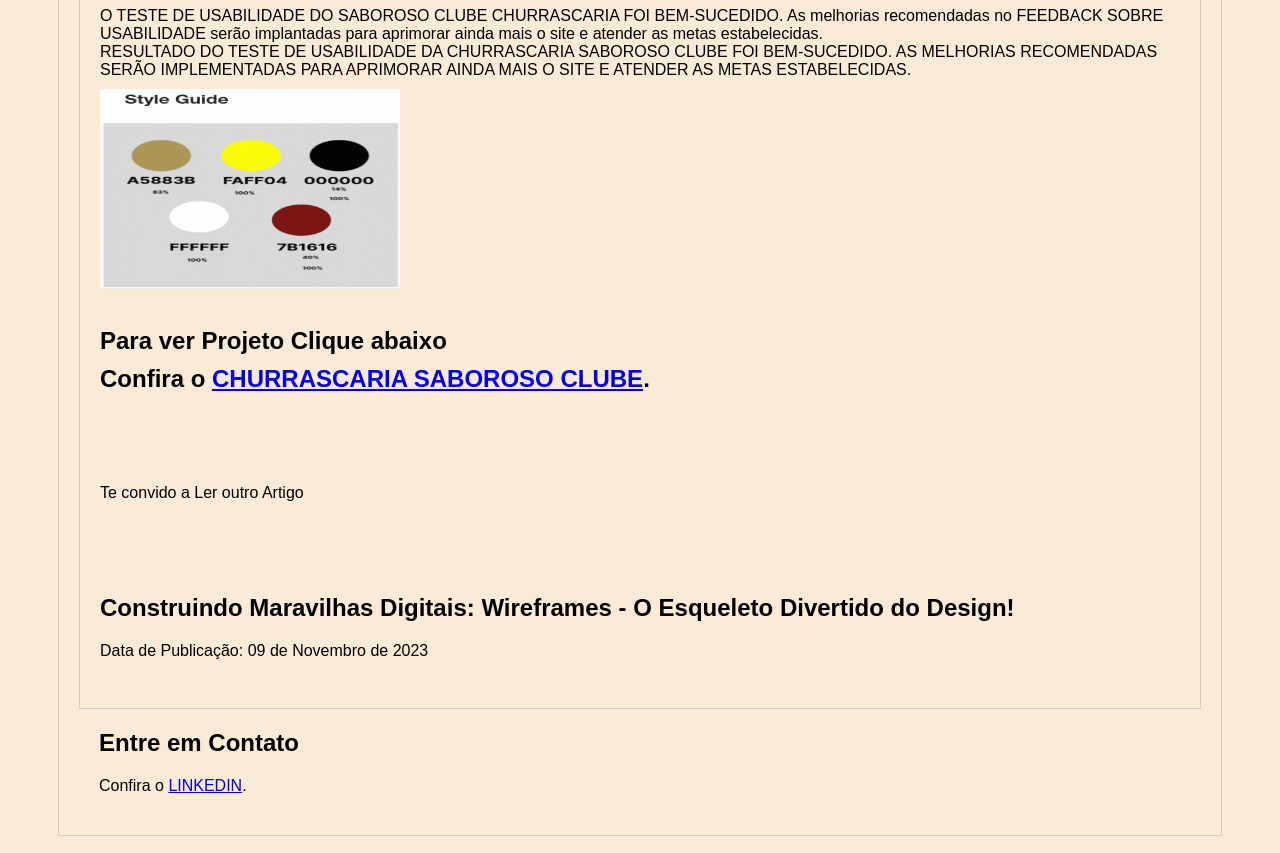
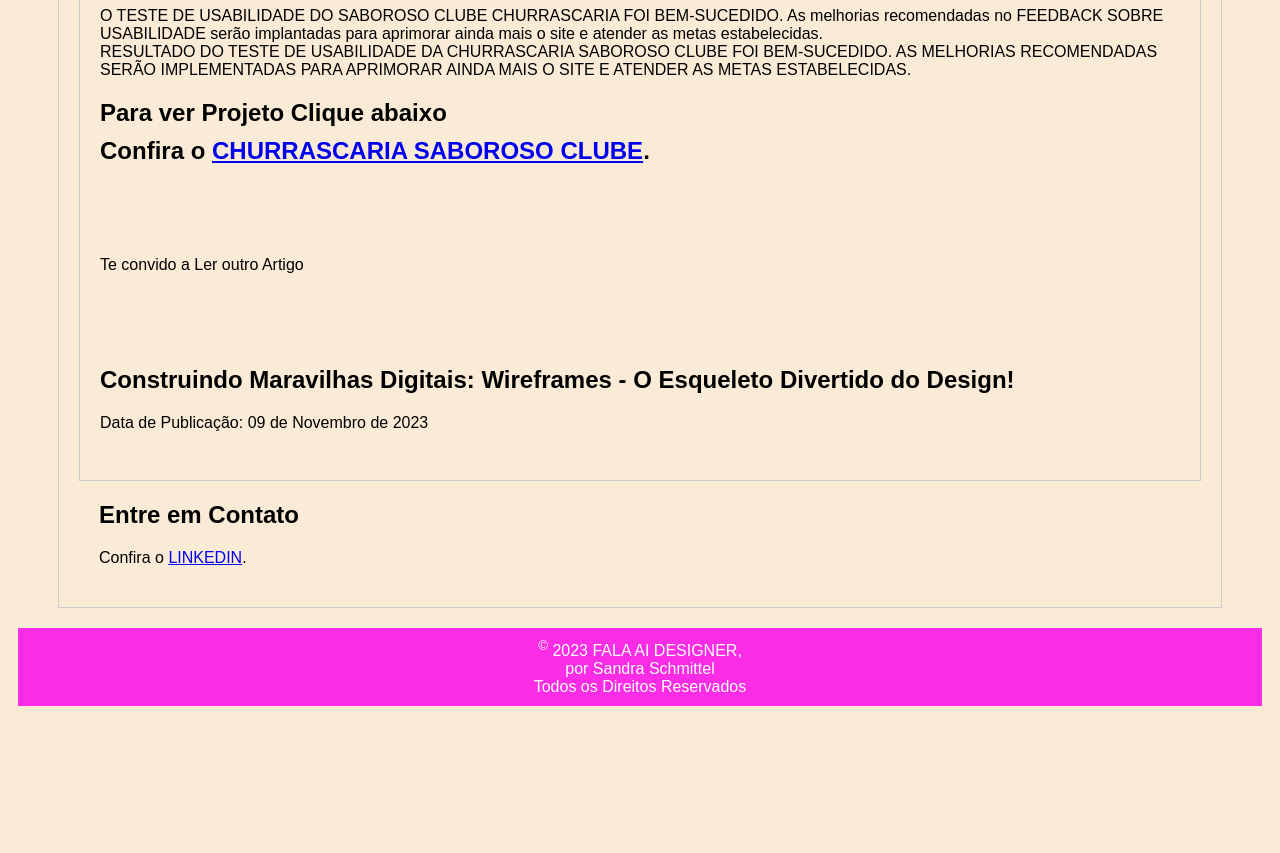
Before and after one commit to SandraSDesign/blog-fala-designer, a plain HTML site: page index.html in a window 1280 px wide. Shown: the part 5937-6790 px from the top of the page. After the commit the page ends 6661 px from the top, so only its background shows below. Drawn offline with Linux system fonts and the light colour scheme.

Commit message:
Add files via upload

```diff
--- a/index.html
+++ b/index.html
@@ -315,7 +315,6 @@
                                 METAS ESTABELECIDAS.
                             </p>
 
-                            <img src="./imagens/style-saboroso-clube.gif" alt="style"> <br>
 
                             <h2>
                                 </Onboarding>
```
